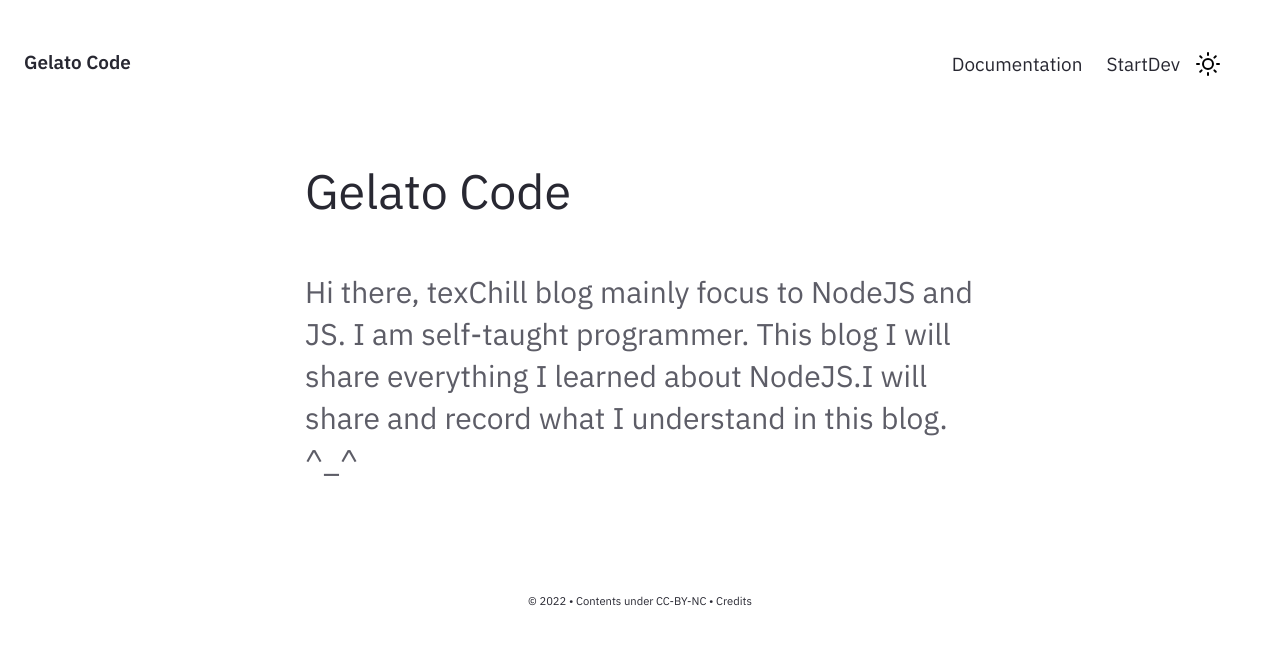
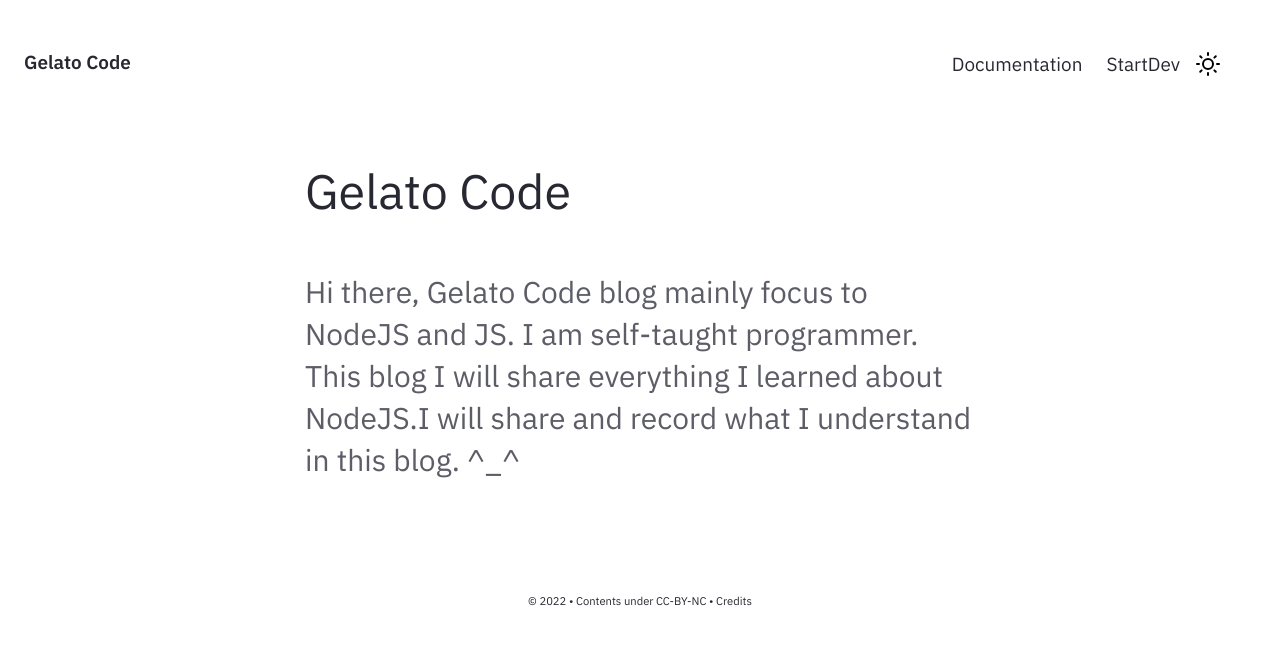
Before and after one commit to gelatoCode/gelatoCode.github.io, a Jekyll site: the page built from pages/index.md, in a window 1280 px wide. Shown: the top 645 px of the page. Built offline with Jekyll 4.4.1, drawn with Linux system fonts in a browser that asks for light colours.

Commit message:
gelato-commit

```diff
--- a/_includes/Content.html
+++ b/_includes/Content.html
@@ -31,7 +31,7 @@
 
 
 <!-- Parse internal links, external links, transclusion etc and manipulate the content to reflect it accordingly -->
-<p style="font-size: 16px; color: gray;">Lasted Updated on <b>{{ page.date | date_to_string }}</b></p>
+
 <div class="content">
     {%- if site.preferences.wiki_style_link.enabled -%}
         {%- assign content_array = content | split:'[[' -%}
@@ -71,6 +71,7 @@
             {%- elsif url == empty -%}
                 {%- assign link_text = '<span class="tooltip"><a class="stale-link" href="' | append: 'javascript:void(0)' | append: '">' | append: title | append: '</a> <span class="right bottom"> <span class="tooltip-title">' | append: {{site.privatelinks.title}} | append: '</span><br/><span class="tooltip-excerpt">' | append: {{site.privatelinks.msg}} | append : ' <br/></span> </span></span>' -%}
             {%- else -%}
+            <p style="font-size: 16px; color: gray;">Lasted Updated on <b>{{ page.date | date_to_string }}</b></p>
                     {%- assign post = site.notes | where: 'title',title -%}
                     {%- if post[0].title == nil -%}
                     {%- assign post = site.posts | where: 'title',title -%}
--- a/_includes/Homepage.html
+++ b/_includes/Homepage.html
@@ -1,7 +1,7 @@
 <div class="home-intro">
     <div class="jumbo">{{site.heading}} </div>
     <div class="home-sub-text"> <h3>
-        Hi there, texChill blog mainly focus to NodeJS and JS. I am self-taught programmer. This blog I will share everything
+        Hi there, Gelato Code blog mainly focus to NodeJS and JS. I am self-taught programmer. This blog I will share everything
         I learned about NodeJS.I will share and record what I understand in this blog. ^_^
         </h3>
 </div> </div>
--- a/assets/css/style.css
+++ b/assets/css/style.css
@@ -10,7 +10,7 @@ html[data-theme="light"] {
     --color-bg-sub: #FAFAFC;
     --color-text-main: #282832;
     --color-text-sub: #5D5D67;
-    --color-text-link: #2380ED;
+    --color-text-link: #9B1B30;
     --color-border-dark: #363636;
     --color-border: #BABCBD;
     --color-border-light: #E5E5E5;
```
Also changed, not shown: _notes/Public/nodejs.md (added, +1 -0 lines).
